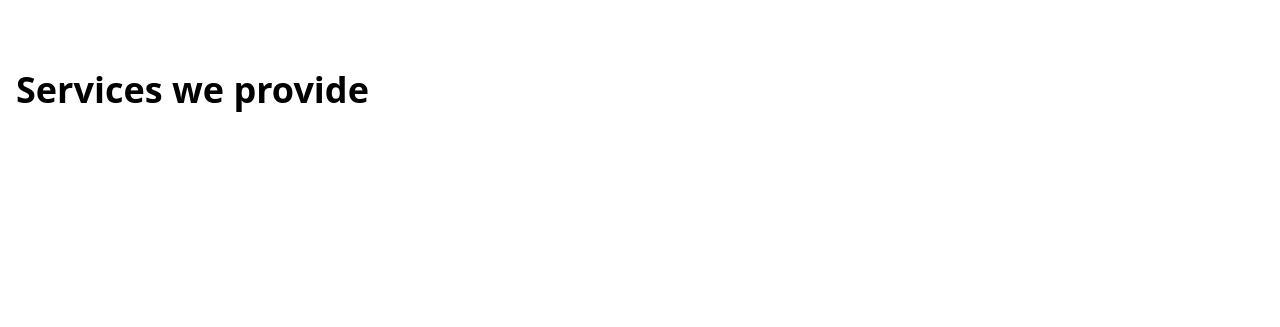
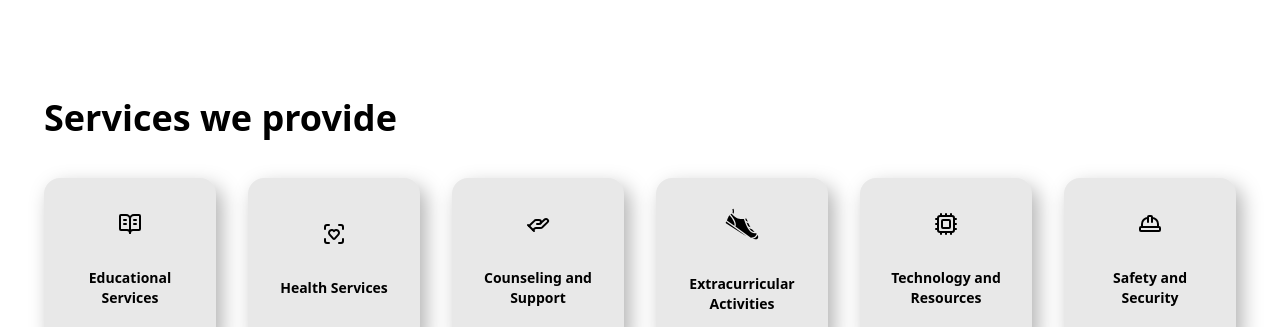
Before and after one commit to Ghost9841/e-learning, a React (Vite) app: page / in a window 1280 px wide. Shown: the part 618-945 px from the top of the page. Before the commit the page ends 800 px from the top, so only its background shows below. Built offline with nearby package versions, Linux system fonts and the light colour scheme.

Commit message:
Service Half Part Done

```diff
--- a/src/App.tsx
+++ b/src/App.tsx
@@ -5,7 +5,7 @@ import Services from "./components/Services"
 
 const App = () => {
   return (
-    <main className="overflow-x-hidden bg-white text-dark p-[1rem]">
+    <main className="overflow-x-hidden w-full min-h-screen mr-10 bg-white text-dark p-1">
       <Navbar/>
       <HeroSection/>
       <Services/>
--- a/src/components/Services.tsx
+++ b/src/components/Services.tsx
@@ -1,18 +1,21 @@
-import { BookOpenText, Cpu, ExternalLink, HandHelping, HardHat, MonitorCheck, ScanHeart } from "lucide-react";
+import { motion } from "framer-motion";
+import { BookOpenText, Cpu,HandHelping, HardHat, ScanHeart } from "lucide-react";
+import { GiRunningShoe } from "react-icons/gi";
+
 const ServicesData = [
     {
         id:1,
         title:"Educational Services",
         path: "#",
         icon: BookOpenText,
-        delay: 0.4,
+        delay: 0.2,
     },
     {
         id:2,
         title:"Health Services",
         path: "#",
         icon: ScanHeart,
-        delay: 0.4,
+        delay: 0.3,
     },
     {
         id:3,
@@ -25,34 +28,69 @@ const ServicesData = [
         id:4,
         title:"Extracurricular Activities",
         path: "#",
-        icon: MonitorCheck,
-        delay: 0.4,
+        icon: GiRunningShoe,
+        delay: 0.5,
     },
     {
         id:5,
         title:"Technology and Resources",
         path: "#",
         icon: Cpu,
-        delay: 0.4,
+        delay: 0.6,
     },
     {
         id:6,
         title:"Safety and Security",
         path: "#",
         icon: HardHat,
-        delay: 0.4,
+        delay: 0.7,
     },
 ]
 
+const SildeLeft = (delay:number) =>{
+    return {
+        initial:{
+            opacity: 0,
+            x: 50,
+        },
+        animate:  {
+            opacity: 1,
+            x:0,
+            transition:{
+              duration:  0.3,
+                delay: delay,
+                ease:  "easeInOut",
+            }
+        }
+    }
+}
 const Services = () => {
   return (
-    <section className="container ">
+    <section className="container p-10  ">
 
     <div>
-      <h1 className="text-4xl font-bold  text-left pb-10">Services we provide</h1>
-      <div className="">
+      <motion.h1
+      initial={{x:-50,opacity:0}}
+      animate={{opacity:1, x:0}}
+      transition={{ease: "easeInOut", delay:1,duration:1}}
+      viewport={{once: true, amount: 0.1}}
+      className="text-4xl font-bold  text-left pb-10">Services we provide</motion.h1>
+      <div className="grid grid-cols-2 sm:grid-cols-3 md:grid-cols-6 gap-8">
           {
+             ServicesData.map((service)=>  (
+                <motion.div
+                variants={SildeLeft(service.delay)}
+                initial="initial"
+                whileInView={"animate"}
+                viewport={{once: false, amount: 0.1}}
+                key={service.id}
+                className="bg-[#e8e8e8] rounded-2xl flex flex-col gap-4 items-center justify-center px-4 py-7
+                hover:bg-white hover:scale-110 duration-300 hover:shadow-2xl drop-shadow">
+                    <motion.div className=""><service.icon className="text-4xl mb-4"/></motion.div>
+                    <h1 className="text-lg font-semibold text-center px-3 sm:text-sm sm:px-1">{service.title}</h1>
 
+                </motion.div>
+             ))
           }
       </div>
 
```
